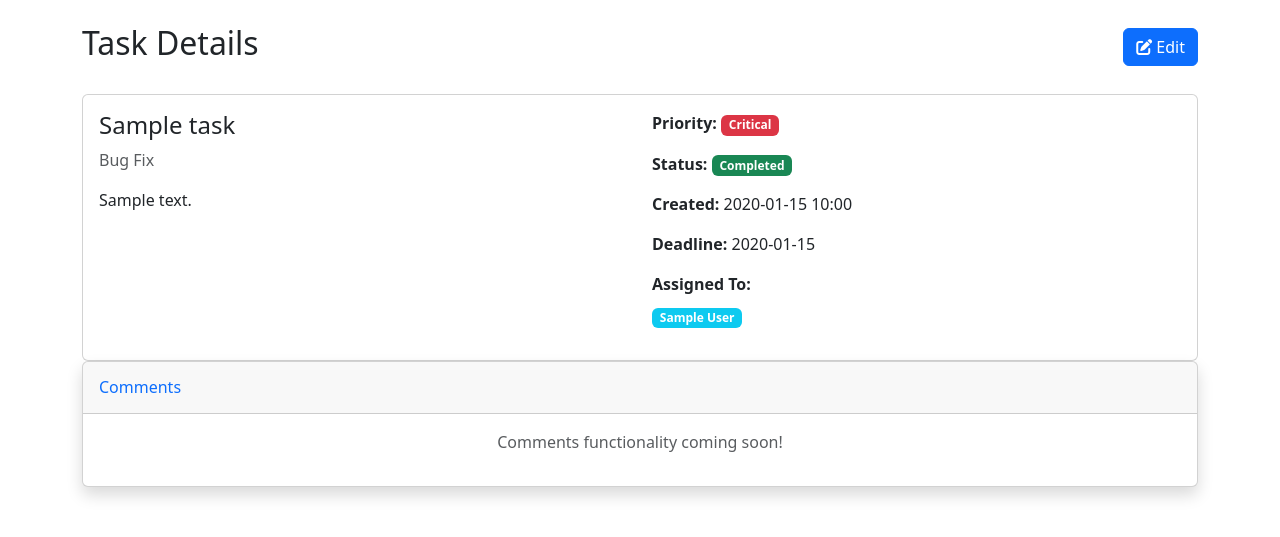
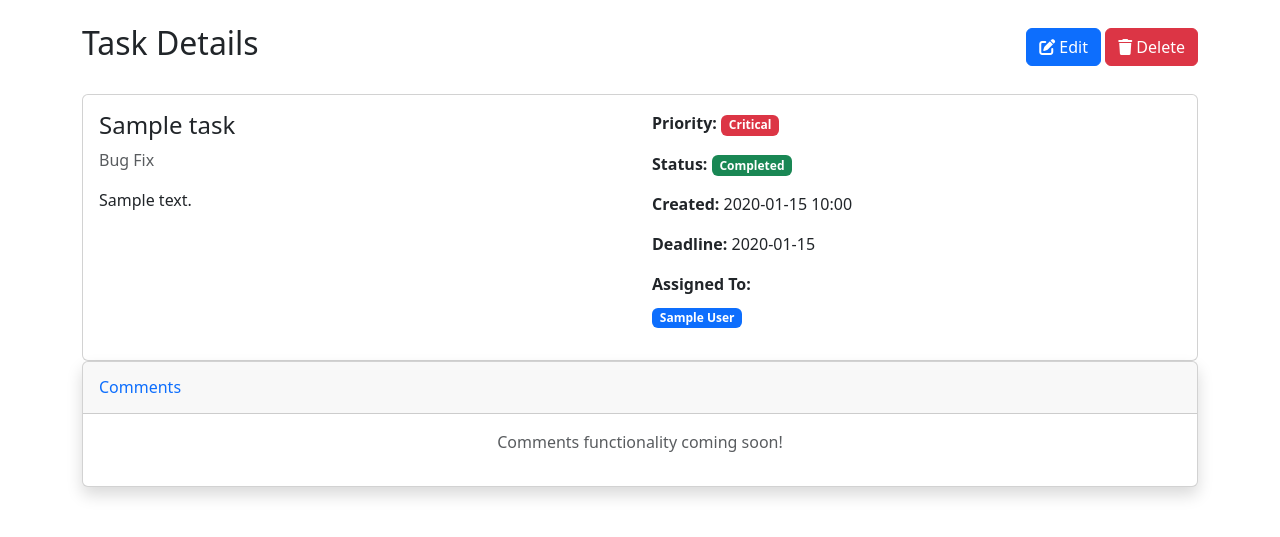
Before and after one commit to BronkstoneBro/task-manager, a Django app: page /tasks/1/ in a window 1280 px wide. Shown: the part 56-593 px from the top of the page. Run offline with Django 5.2, Linux system fonts and the light colour scheme; a user stored in the database is signed in; data comes from the database, SQL or seed files in the repository; tables that the repository leaves empty hold one stand-in row (values such as "Sample post"); parts of the project's set-up code (start-up, migrations or seed data) failed here and were passed over.

Commit message:
add task delete button and update task completion form

```diff
--- a/templates/core/task_detail.html
+++ b/templates/core/task_detail.html
@@ -7,10 +7,16 @@
       <a href="{% url 'core:task-update' task.pk %}" class="btn btn-primary">
         <i class="fas fa-edit"></i> Edit
       </a>
+      <a href="{% url 'core:task-delete' task.pk %}" class="btn btn-danger">
+        <i class="fas fa-trash"></i> Delete
+      </a>
       {% if not task.is_completed %}
-        <a href="{% url 'core:task-complete' task.pk %}" class="btn btn-success">
-          <i class="fas fa-check"></i> Mark as Completed
-        </a>
+        <form method="post" action="{% url 'core:task-complete' task.pk %}" class="d-inline">
+          {% csrf_token %}
+          <button type="submit" class="btn btn-success">
+            <i class="fas fa-check"></i> Mark as Completed
+          </button>
+        </form>
       {% endif %}
     </div>
   </div>
@@ -48,10 +54,12 @@
           <div class="mb-3">
             <strong>Assigned To:</strong>
             <div class="mt-2">
-              {% for assignee in task.assigners.all %}
-                <a href="{% url 'core:worker-detail' assignee.pk %}" class="badge bg-info text-decoration-none">
-                  {{ assignee.get_full_name|default:assignee.username }}
+              {% for worker in task.assigners.all %}
+                <a href="{% url 'core:worker-detail' worker.pk %}" class="badge bg-primary text-decoration-none">
+                  {{ worker.get_full_name|default:worker.username }}
                 </a>
+              {% empty %}
+                <span class="text-muted">No one assigned</span>
               {% endfor %}
             </div>
           </div>
```
